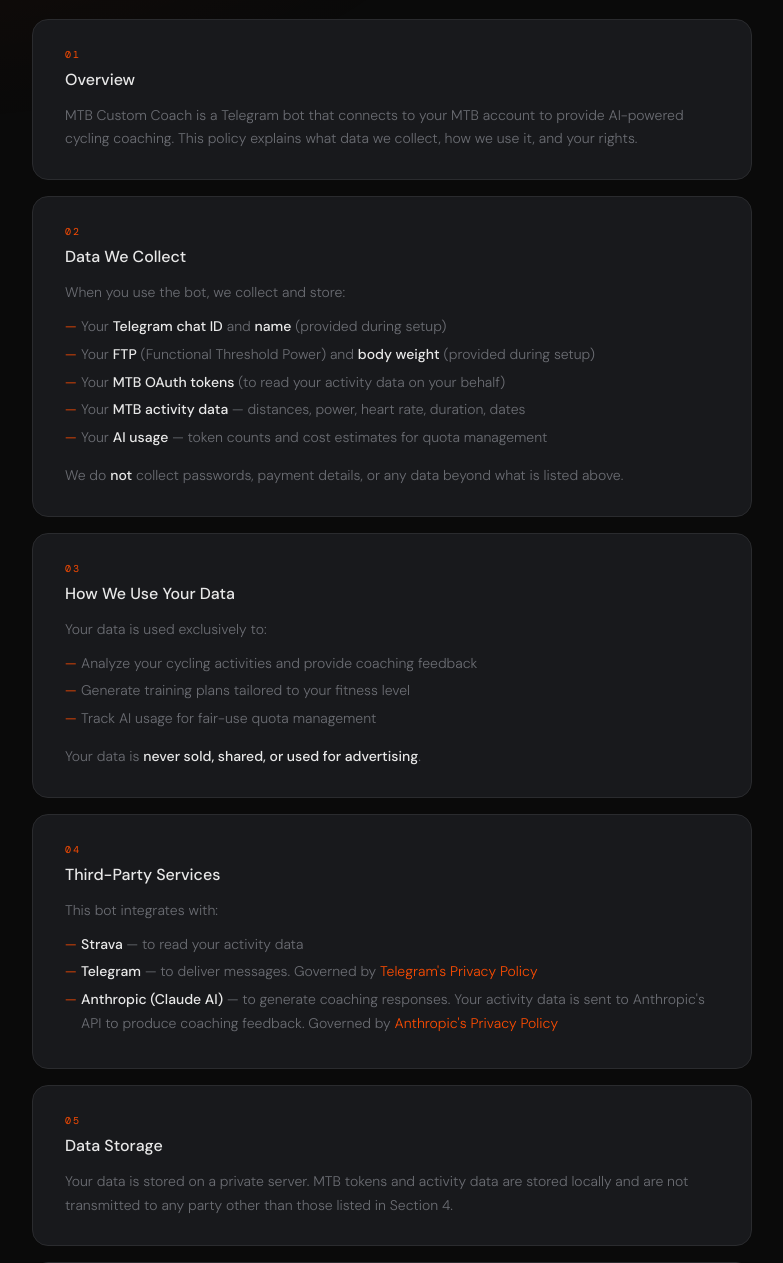
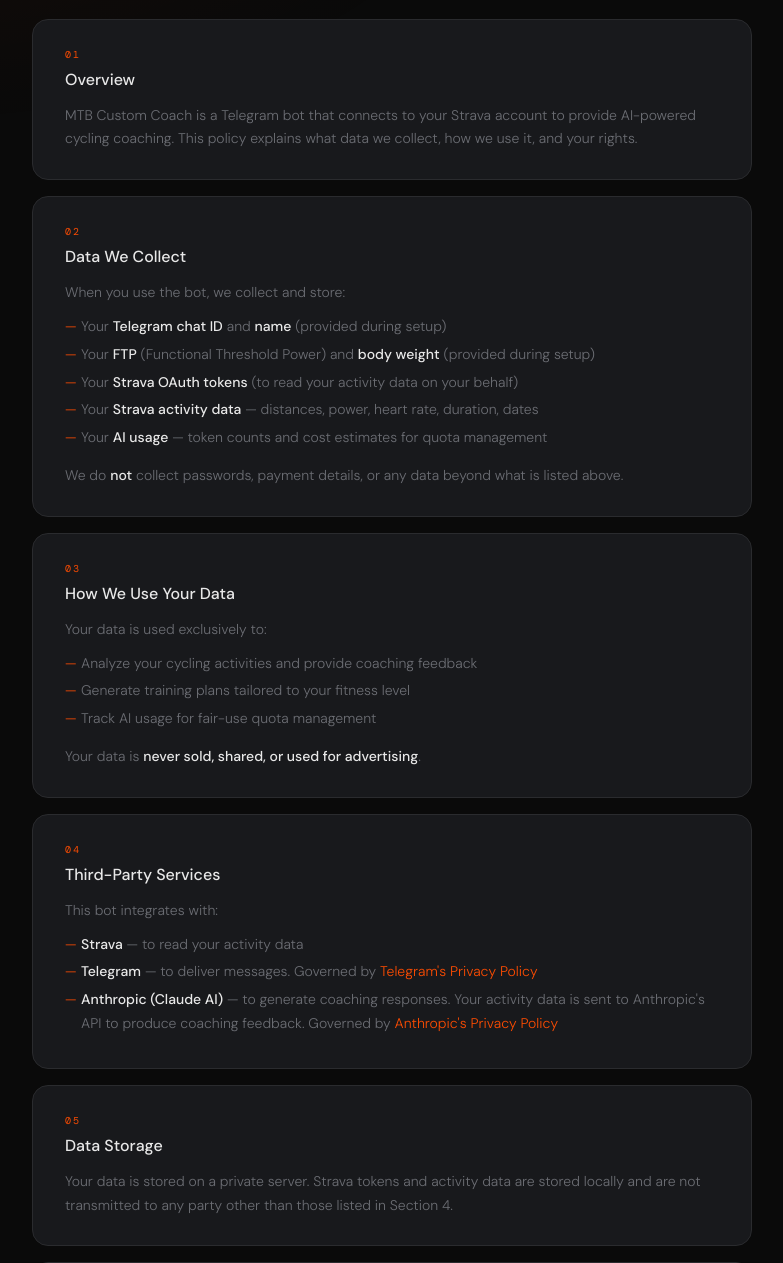
Before and after one commit to andreyshindler/strava-custom-coach, a Flask app: page /privacy in a window 1280 px wide. Shown: the part 317-1580 px from the top of the page, without its empty margins (248-1031 px from the left). Run offline with Flask 3, Linux system fonts and the light colour scheme; parts of the project's set-up code (start-up, migrations or seed data) failed here and were passed over.

Commit message:
MTB -> Strava (integration)

```diff
--- a/onboarding/templates/privacy.html
+++ b/onboarding/templates/privacy.html
@@ -166,7 +166,7 @@
   <div class="section">
     <div class="section-num">01</div>
     <h2>Overview</h2>
-    <p>MTB Custom Coach is a Telegram bot that connects to your MTB account to provide AI-powered cycling coaching. This policy explains what data we collect, how we use it, and your rights.</p>
+    <p>MTB Custom Coach is a Telegram bot that connects to your Strava account to provide AI-powered cycling coaching. This policy explains what data we collect, how we use it, and your rights.</p>
   </div>
 
   <div class="section">
@@ -176,8 +176,8 @@
     <ul>
       <li>Your <strong>Telegram chat ID</strong> and <strong>name</strong> (provided during setup)</li>
       <li>Your <strong>FTP</strong> (Functional Threshold Power) and <strong>body weight</strong> (provided during setup)</li>
-      <li>Your <strong>MTB OAuth tokens</strong> (to read your activity data on your behalf)</li>
-      <li>Your <strong>MTB activity data</strong> — distances, power, heart rate, duration, dates</li>
+      <li>Your <strong>Strava OAuth tokens</strong> (to read your activity data on your behalf)</li>
+      <li>Your <strong>Strava activity data</strong> — distances, power, heart rate, duration, dates</li>
       <li>Your <strong>AI usage</strong> — token counts and cost estimates for quota management</li>
     </ul>
     <p style="margin-top: 14px;">We do <strong>not</strong> collect passwords, payment details, or any data beyond what is listed above.</p>
@@ -209,7 +209,7 @@
   <div class="section">
     <div class="section-num">05</div>
     <h2>Data Storage</h2>
-    <p>Your data is stored on a private server. MTB tokens and activity data are stored locally and are not transmitted to any party other than those listed in Section 4.</p>
+    <p>Your data is stored on a private server. Strava tokens and activity data are stored locally and are not transmitted to any party other than those listed in Section 4.</p>
   </div>
 
   <div class="section">
```
